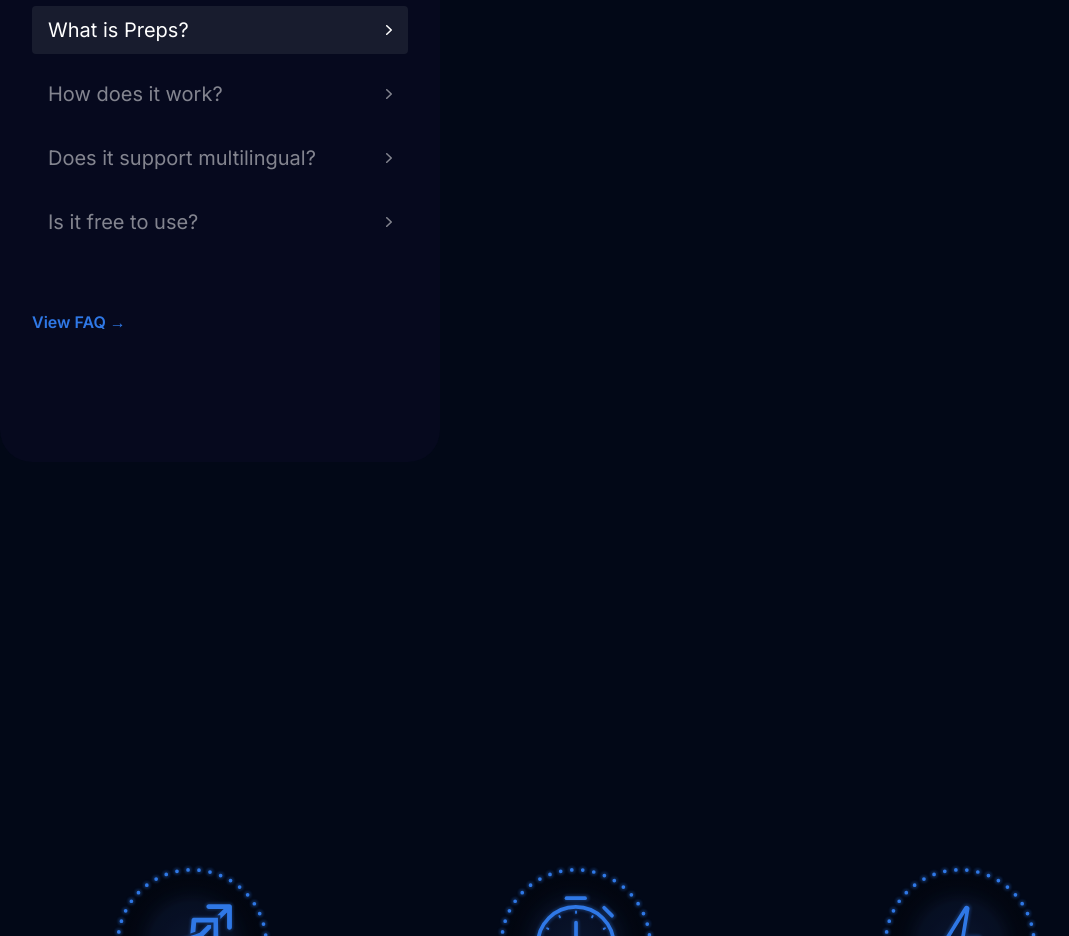
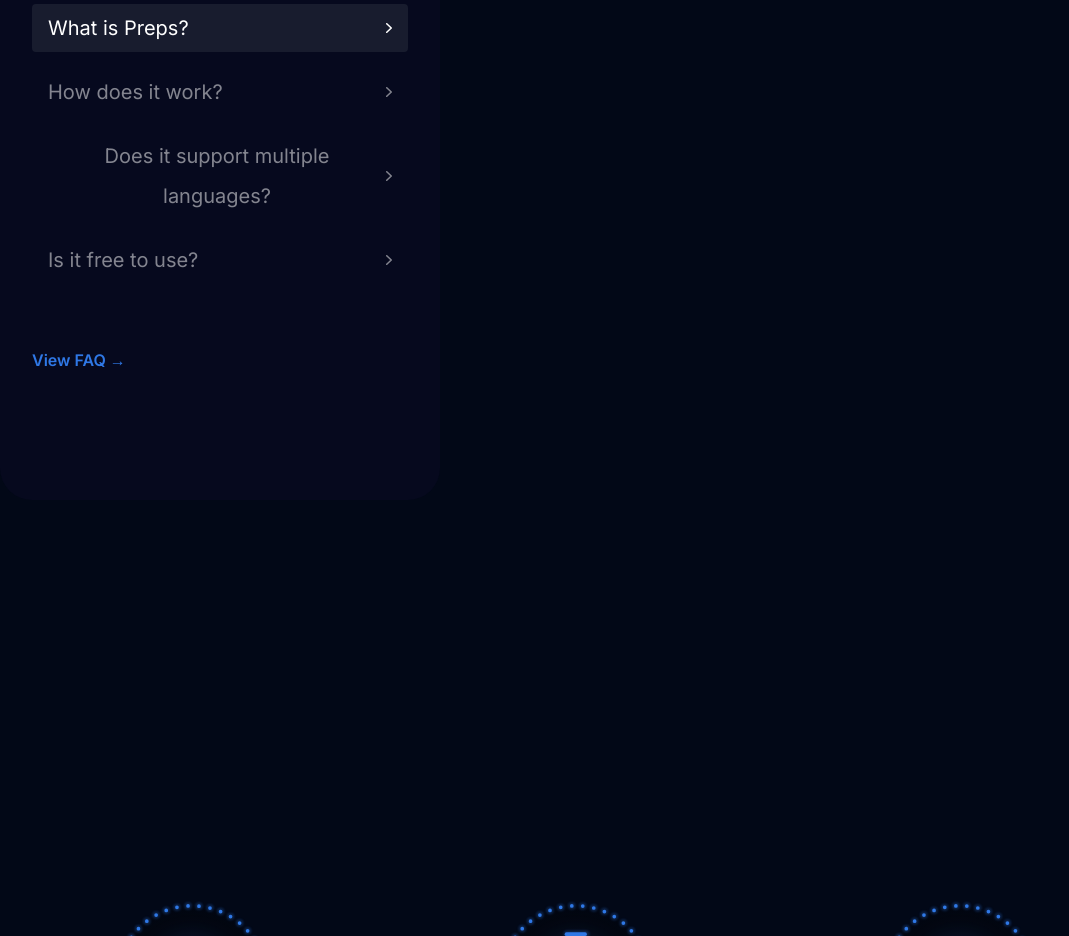
Before and after one commit to heojay0309/mockview_landing, a Next.js app: page / in a window 1280 px wide. Shown: the part 2260-3196 px from the top of the page, without its empty margins (64-1133 px from the left). Built offline with nearby package versions, Linux system fonts and the light colour scheme.

Commit message:
faq update

```diff
--- a/src/components/Faq.tsx
+++ b/src/components/Faq.tsx
@@ -12,6 +12,10 @@
     {
       question: 'How is the live coding challenge conducted?',
       answer: `Live coding challenges on Preps take place within an embedded IDE on our platform. You will write and execute code while explaining your approach to the AI interviewer, just as you would in a real interview setting.`,
+    },
+    {
+      question: 'Does it support multiple languages?',
+      answer: 'We are only supporting English at the moment.',
     },
     {
       question: 'How does the AI provide feedback on my performance?',
--- a/src/components/Fourth.tsx
+++ b/src/components/Fourth.tsx
@@ -40,7 +40,7 @@
     },
     {
       id: 'third',
-      question: 'Does it support multilingual?',
+      question: 'Does it support multiple languages?',
       src: '/preps_code.svg',
       description1: `We are only supporting English at the moment.`,
     },
```
